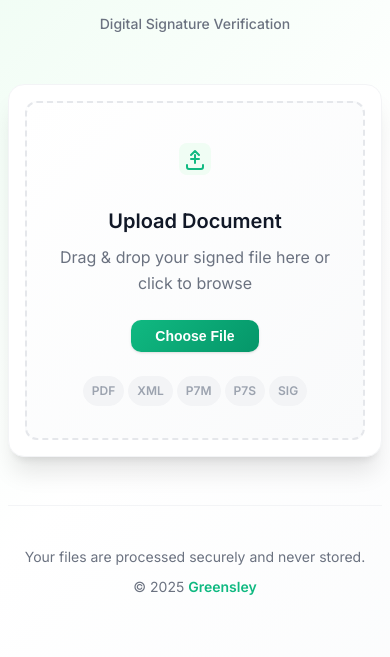
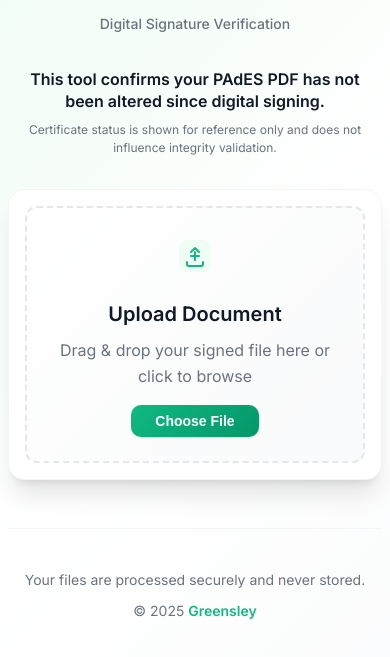
Before and after one commit to sequiconsulting/signsley, a website: page index.html in a window 390 px wide. Shown: the part 57-714 px from the top of the page. Drawn offline with Linux system fonts and the light colour scheme.

Commit message:
cosmetic changes

```diff
--- a/app.js
+++ b/app.js
@@ -4,7 +4,6 @@ const fileInput = document.getElementById('fileInput');
 const browseBtn = document.getElementById('browseBtn');
 const loading = document.getElementById('loading');
 const results = document.getElementById('results');
-const resultIcon = document.getElementById('resultIcon');
 const resultTitle = document.getElementById('resultTitle');
 const resultDetails = document.getElementById('resultDetails');
 const errorMessage = document.getElementById('errorMessage');
@@ -270,7 +269,6 @@ function determineSignatureStatusWithIntegrityOverride(result) {
 
   if (integrity === false) {
     return {
-      icon: '❌',
       class: 'invalid',
       title: 'Document Modified - Signatures Invalid',
       description: 'Document altered after signing'
@@ -279,7 +277,6 @@ function determineSignatureStatusWithIntegrityOverride(result) {
 
   if (result?.error === 'No digital signature detected') {
     return {
-      icon: '⚠️',
       class: 'warning',
       title: 'No Embedded Signature',
       description: 'No digital signature found'
@@ -297,7 +294,6 @@ function determineSignatureStatusWithIntegrityOverride(result) {
 
   if (sigOK && certValidAtSigning && chainOK && revOK && certExpiredSince) {
     return {
-      icon: '⏰',
       class: 'expired',
       title: multiFlag ? 'Valid Signatures - Cert Expired' : 'Valid Signature - Cert Expired',
       description: multiFlag
@@ -308,7 +304,6 @@ function determineSignatureStatusWithIntegrityOverride(result) {
 
   if (sigOK && !certValidAtSigning) {
     return {
-      icon: '❌',
       class: 'invalid',
       title: 'Invalid Certificate',
       description: 'Certificate not valid at signing time'
@@ -320,7 +315,6 @@ function determineSignatureStatusWithIntegrityOverride(result) {
 
   if (result.valid && sigOK && certOK && chainOK && revOK && !certExp) {
     return {
-      icon: '✅',
       class: 'valid',
       title: multiFlag ? 'Multiple Signatures Verified' : 'Signature Verified',
       description: multiFlag ? `All ${multi.count} signatures valid` : 'All components valid'
@@ -329,7 +323,6 @@ function determineSignatureStatusWithIntegrityOverride(result) {
 
   if (sigOK && certOK && chainOK && !revOK) {
     return {
-      icon: '🚫',
       class: 'invalid',
       title: 'Certificate Revoked',
       description: 'Certificate has been revoked'
@@ -338,7 +331,6 @@ function determineSignatureStatusWithIntegrityOverride(result) {
 
   if (sigOK && chainOK && certExp && !certExpiredSince) {
     return {
-      icon: '⏰',
       class: 'expired',
       title: multiFlag ? 'Valid Signatures - Cert Expired' : 'Valid Signature - Cert Expired',
       description: 'Certificate expired'
@@ -347,7 +339,6 @@ function determineSignatureStatusWithIntegrityOverride(result) {
 
   if (result.structureValid && !result.cryptographicVerification) {
     return {
-      icon: '📋',
       class: 'info',
       title: 'Signature Structure Valid',
       description: 'Structure verified - crypto validation not performed'
@@ -356,7 +347,6 @@ function determineSignatureStatusWithIntegrityOverride(result) {
 
   if (result.structureValid && !sigOK) {
     return {
-      icon: '❌',
       class: 'invalid',
       title: 'Invalid Signature',
       description: 'Cryptographic validation failed'
@@ -365,7 +355,6 @@ function determineSignatureStatusWithIntegrityOverride(result) {
 
   if (!result.structureValid) {
     return {
-      icon: '❌',
       class: 'invalid',
       title: 'Corrupted Structure',
       description: 'Signature structure damaged'
@@ -373,7 +362,6 @@ function determineSignatureStatusWithIntegrityOverride(result) {
   }
 
   return {
-    icon: '❌',
     class: 'invalid',
     title: 'No Valid Signature',
     description: 'No valid signature found'
@@ -407,15 +395,12 @@ function displayResults(result) {
   const integrityMsg = getIntegrityStatusMessage(integrity, result);
   const main = integrity === false
     ? {
-        icon: '❌',
         class: 'invalid',
         title: 'Document Modified',
         description: 'Document altered after signing'
       }
     : determineSignatureStatusWithIntegrityOverride(result);
 
-  resultIcon.textContent = main.icon;
-  resultIcon.className = 'result-icon ' + main.class;
   resultTitle.textContent = main.title;
 
   // Set integrity badge
@@ -513,10 +498,6 @@ function displayResults(result) {
   }
 
   addIfPresent('Detection', result.detectionMethod);
-	// Document integrity status
-	if (integrityMsg && !(result?.error === 'No digital signature detected')) {
-  	html += row('Document Integrity', `${integrityMsg.status} — ${integrityMsg.detail}`, integrityMsg.color);
-	}
 
   if (result.troubleshooting?.length > 0) {
     const tips = result.troubleshooting.slice(0, 3).map(t => `💡 ${esc(t)}`).join('<br>');
@@ -632,9 +613,9 @@ function renderSignatureCards(signatures, integrity) {
       chainHtml += `</div></div>`;
     }
 
-function certRow(label, value) {
-  return `<div style="display:flex;justify-content:flex-start;gap:0.5rem;padding:0.2rem 0;border-bottom:1px solid var(--border);"><div style="font-weight:500;color:var(--text-secondary);font-size:0.7rem;">${esc(label)}:</div><div style="color:var(--text);font-family:monospace;font-size:0.65rem;word-break:break-all;">${esc(value)}</div></div>`;
-}
+    function certRow(label, value) {
+      return `<div style="display:flex;justify-content:space-between;gap:0.5rem;padding:0.2rem 0;border-bottom:1px solid var(--border);"><div style="font-weight:500;color:var(--text-secondary);font-size:0.7rem;">${esc(label)}:</div><div style="color:var(--text);text-align:right;font-family:monospace;font-size:0.65rem;word-break:break-all;">${esc(value)}</div></div>`;
+    }
 
     return (
       `<div class="signature-card" style="margin-bottom:1rem;padding:0.9rem;background:var(--bg-secondary);border-radius:var(--radius);border-left:4px solid ${bar};">` +
--- a/index.html
+++ b/index.html
@@ -31,6 +31,11 @@
     </header>
 
     <main class="main">
+      <div class="explainer-section">
+        <h2 class="explainer-title">This tool confirms your PAdES PDF has not been altered since digital signing.</h2>
+        <p class="explainer-subtitle">Certificate status is shown for reference only and does not influence integrity validation.</p>
+      </div>
+
       <div class="upload-card">
         <div class="upload-area" id="uploadSection">
           <input type="file" id="fileInput" hidden accept=".pdf,.xml,.p7m,.p7s,.sig" aria-label="Choose file for verification">
@@ -43,9 +48,6 @@
           <h2>Upload Document</h2>
           <p>Drag & drop your signed file here or click to browse</p>
           <button class="btn-primary" id="browseBtn" type="button">Choose File</button>
-          <div class="supported-formats">
-            <span>PDF</span><span>XML</span><span>P7M</span><span>P7S</span><span>SIG</span>
-          </div>
         </div>
 
         <div class="loading" id="loading" role="status" aria-live="polite">
@@ -55,11 +57,10 @@
 
         <div class="results" id="results" role="region" aria-live="polite">
           <div class="result-header">
-            <div class="result-icon" id="resultIcon" aria-hidden="true"></div>
+            <div id="integrityBadge" class="integrity-badge"></div>
             <div style="flex: 1;">
               <h3 id="resultTitle"></h3>
             </div>
-            <div id="integrityBadge" class="integrity-badge"></div>
           </div>
           <div id="resultDetails"></div>
         </div>
--- a/styles/styles.css
+++ b/styles/styles.css
@@ -61,7 +61,7 @@ body {
 
 .header {
   text-align: center;
-  margin-bottom: var(--spacing-2xl);
+  margin-bottom: var(--spacing-xl);
 }
 
 .logo {
@@ -87,6 +87,27 @@ body {
   margin-top: var(--spacing-xs);
 }
 
+.explainer-section {
+  text-align: center;
+  margin-bottom: var(--spacing-xl);
+  padding: 0 var(--spacing-md);
+}
+
+.explainer-title {
+  font-size: 1.25rem;
+  font-weight: 600;
+  color: var(--text);
+  margin-bottom: var(--spacing-sm);
+  line-height: 1.4;
+}
+
+.explainer-subtitle {
+  font-size: 0.875rem;
+  color: var(--text-secondary);
+  font-weight: 400;
+  line-height: 1.5;
+}
+
 .upload-card {
   background: var(--bg);
   border-radius: var(--radius-xl);
@@ -97,7 +118,7 @@ body {
 }
 
 .upload-area {
-  padding: var(--spacing-2xl);
+  padding: var(--spacing-xl);
   text-align: center;
   border: 2px dashed var(--border);
   border-radius: var(--radius-lg);
@@ -121,7 +142,7 @@ body {
 }
 
 .upload-icon {
-  margin-bottom: var(--spacing-md);
+  margin-bottom: var(--spacing);
   transition: transform 0.3s ease;
 }
 
@@ -138,7 +159,7 @@ body {
 
 .upload-area p {
   color: var(--text-secondary);
-  margin-bottom: var(--spacing-lg);
+  margin-bottom: var(--spacing-md);
   font-size: 1rem;
   font-weight: 400;
 }
@@ -612,8 +633,16 @@ body {
     padding: var(--spacing-lg) var(--spacing-md);
   }
 
+  .explainer-title {
+    font-size: 1.125rem;
+  }
+
+  .explainer-subtitle {
+    font-size: 0.8125rem;
+  }
+
   .upload-area {
-    padding: var(--spacing-xl) var(--spacing-md);
+    padding: var(--spacing-lg) var(--spacing-md);
     margin: var(--spacing-md);
   }
 
@@ -686,6 +715,14 @@ body {
     font-size: 0.875rem;
   }
 
+  .explainer-title {
+    font-size: 1rem;
+  }
+
+  .explainer-subtitle {
+    font-size: 0.75rem;
+  }
+
   .upload-area h2 {
     font-size: 1.25rem;
   }
```
